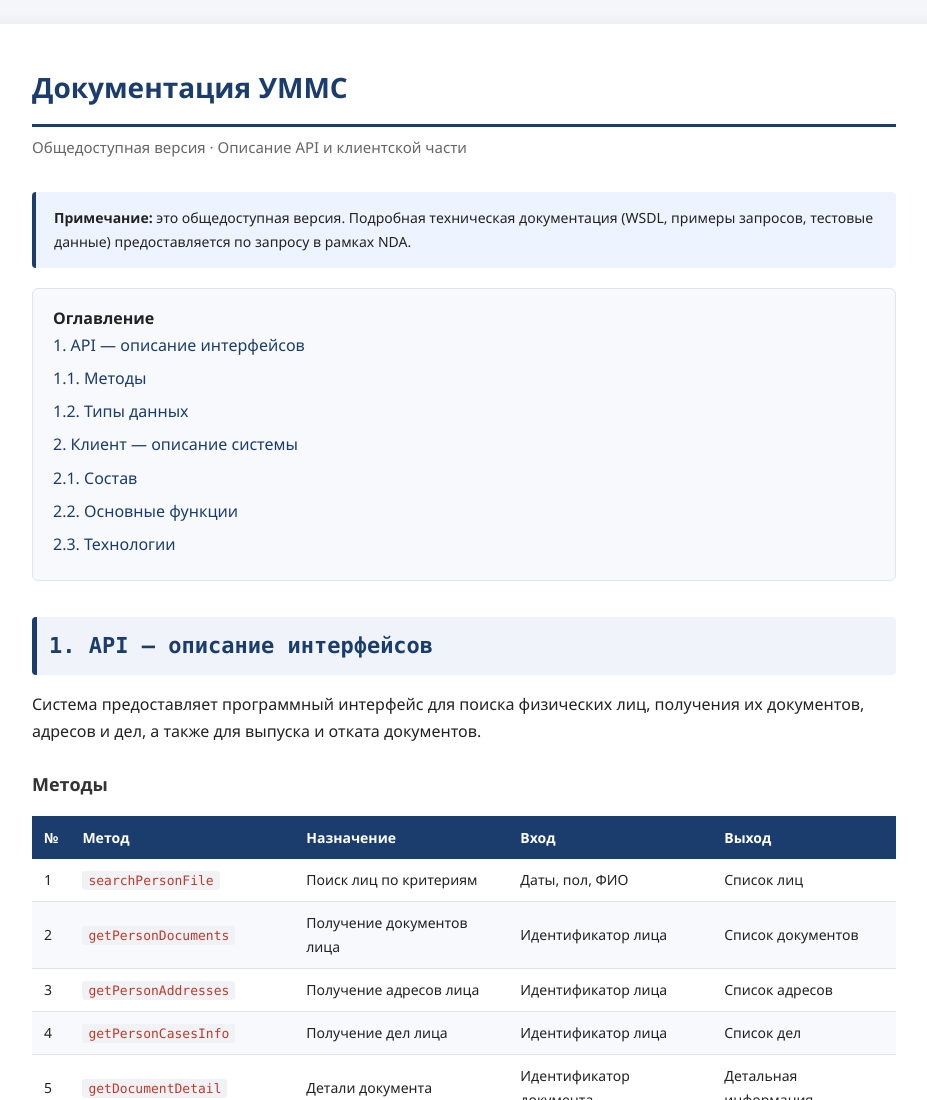
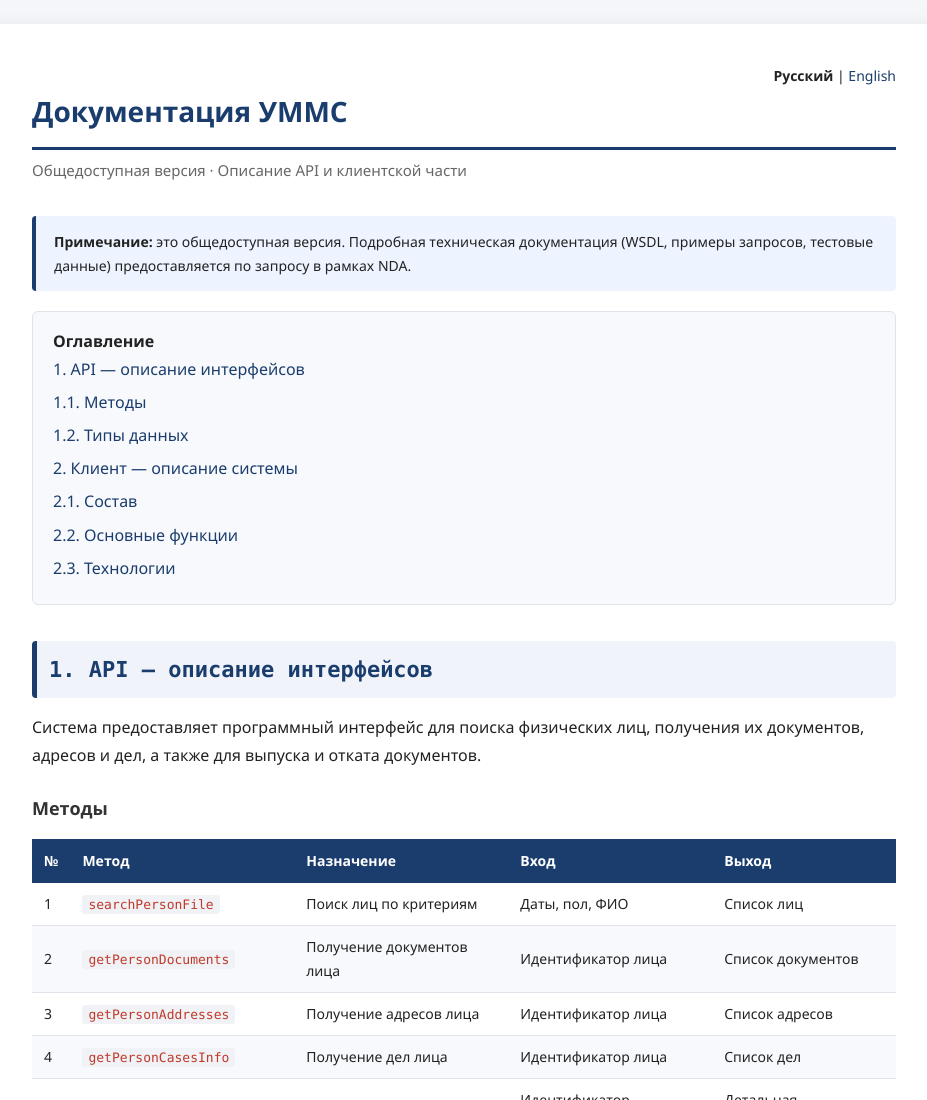
Before and after one commit to ekatmoz88-alt/umms-docs, a plain HTML site: page index.html in a window 1280 px wide. Shown: the top 1100 px of the page, without its empty margins (176-1103 px from the left). Drawn offline with Linux system fonts and the light colour scheme.

Commit message:
Add language switch to Russian documentation

```diff
--- a/index.html
+++ b/index.html
@@ -48,6 +48,7 @@ code{background:#f0f2f5;padding:2px 6px;border-radius:3px;font-family:Consolas,m
 </head>
 <body>
 <div class="wrap">
+<p style="text-align:right;font-size:14px"><strong>Русский</strong> | <a href="./en/index.html" style="color:#1a3d6d;text-decoration:none">English</a></p>
 <h1>Документация УММС</h1>
 <p class="subtitle">Общедоступная версия · Описание API и клиентской части</p>
 <div class="notice"><strong>Примечание:</strong> это общедоступная версия. Подробная техническая документация (WSDL, примеры запросов, тестовые данные) предоставляется по запросу в рамках NDA.</div>
```
